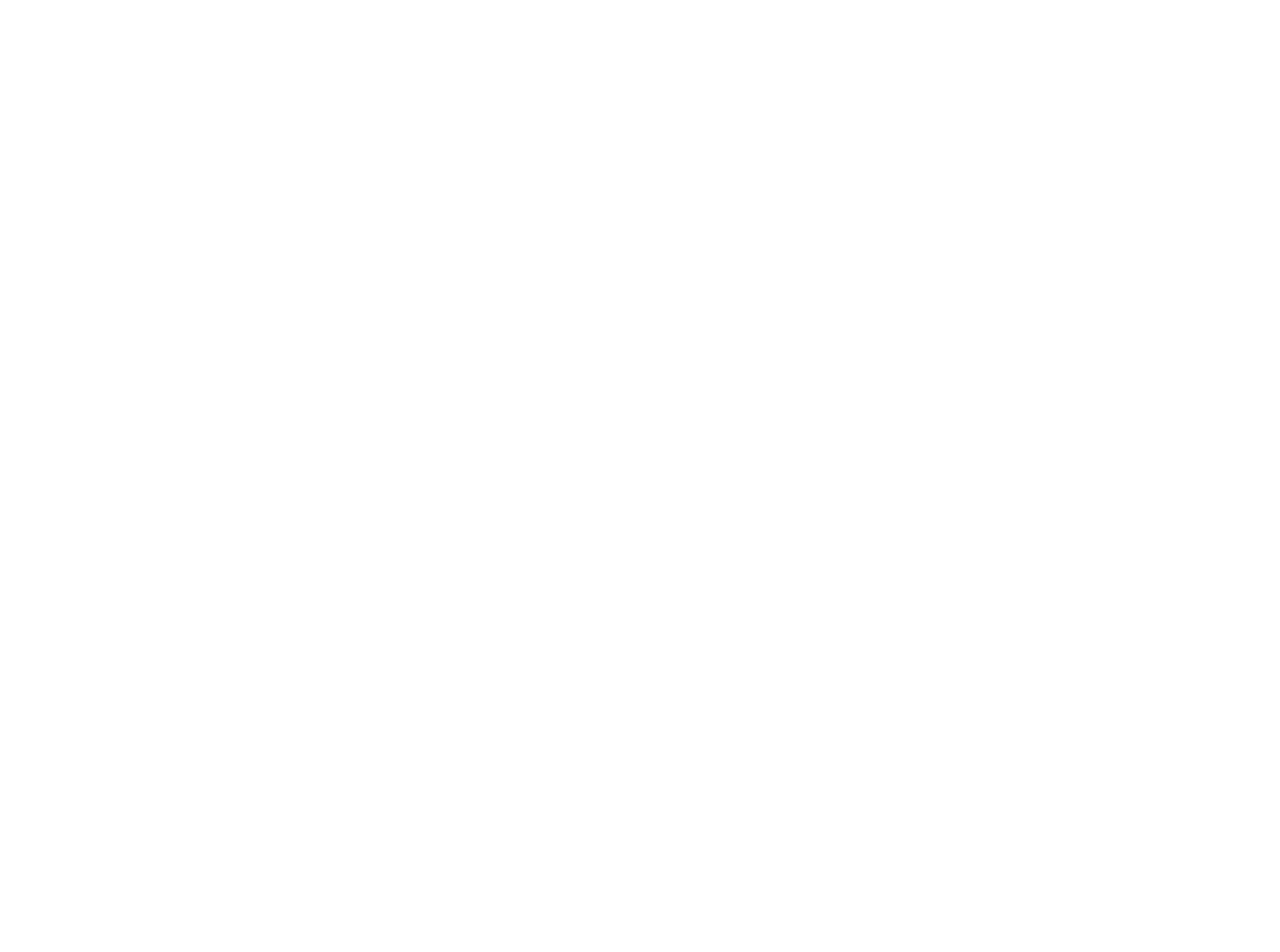
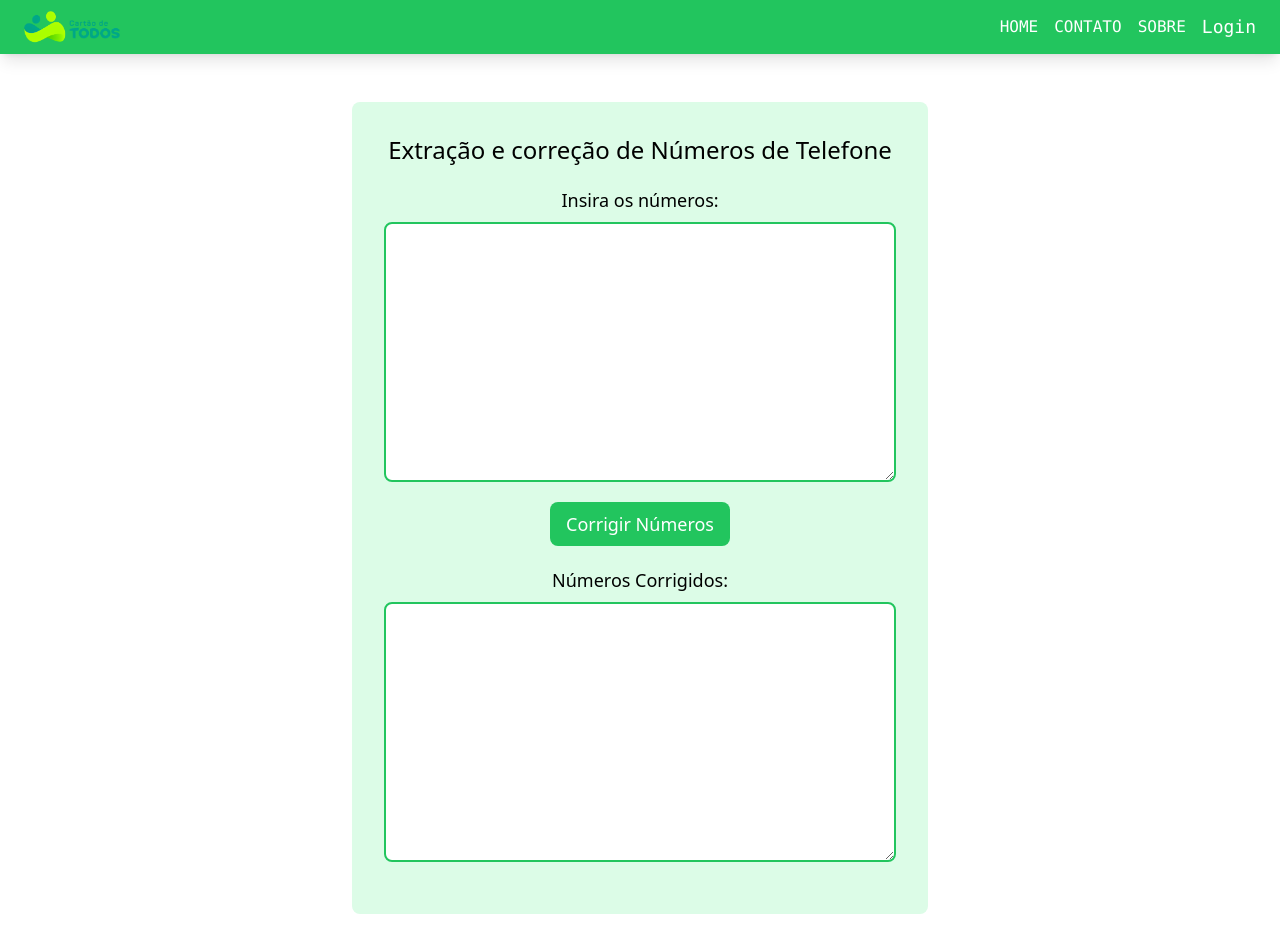
Before and after one commit to ViniciusCampeao/cdt, a React (Vite) app: page /tim in a window 1280 px wide. Before the commit this address had no page. Shown: the top 952 px of the page. Before the commit the page ends 800 px from the top, so only its background shows below. Built offline with nearby package versions, Linux system fonts and the light colour scheme; no server answers.

Commit message:
feat: New component to aux in tim app

```diff
--- a/src/App.tsx
+++ b/src/App.tsx
@@ -18,6 +18,7 @@
 import Vpn from "./components/VPN/index.tsx";
 import APK from "./components/APK/index.tsx";
 import ContactList from "./components/ContactList";
+import PhoneToTim from "./components/Extract/ToTim.tsx";
 
 init("PH7ve0_A2N2UWzCRI");
 
@@ -42,6 +43,7 @@
         <Route path="/Vpn" element={<Vpn />} />
         <Route path="/Apk" element={<APK />} />
         <Route path="/contactList" element={<ContactList />} />
+        <Route path="/tim" element={<PhoneToTim />} />
       </Routes>
     </Router>
   );
--- a/src/components/Dashboard/index.tsx
+++ b/src/components/Dashboard/index.tsx
@@ -23,6 +23,7 @@
           <DashboardButton label="VPN" path="/Vpn" />
           <DashboardButton label="Aplicativo" path="/APK" />
           <DashboardButton label="Lista de Contatos" path="/contactList" />
+          <DashboardButton label="Extrair números para TIM" path="/tim" />
         </div>
       </div>
       <Footer />
--- /dev/null
+++ b/src/components/Extract/ToTim.tsx
@@ -0,0 +1,72 @@
+import React, { useState } from "react";
+import Header from "../Header";
+import Footer from "../Footer";
+
+const PhoneExtractor: React.FC = () => {
+  const [numeros, setNumeros] = useState<string>("");
+  const [numerosCorrigidos, setNumerosCorrigidos] = useState<string>("");
+
+  const corrigirNumeros = (numeros: string[]): string => {
+    const numerosCorrigidos: string[] = numeros.map((numero) => {
+      numero = numero.trim().replace(/\D/g, ""); // Remove todos os caracteres não numéricos
+
+      if (!numero.startsWith("43")) {
+        numero = "43" + numero;
+      }
+
+      if (numero.length === 10) {
+        numero = numero.slice(0, 2) + "9" + numero.slice(2);
+      }
+
+      return numero;
+    });
+
+    return numerosCorrigidos.join("\n");
+  };
+
+  const processar = () => {
+    const listaNumeros = numeros.split(/\s+/).map((num) => num.trim());
+    const numerosCorrigidos = corrigirNumeros(listaNumeros);
+    setNumerosCorrigidos(numerosCorrigidos);
+  };
+
+  return (
+    <div>
+      <Header />
+    <div className="flex flex-col items-center bg-green-100 p-8 rounded-lg max-w-xl mx-3 md:mx-auto my-12">
+      <h1 className="font-sans md:text-2xl mb-5 text-center">
+        Extração e correção de Números de Telefone
+      </h1>
+      <label htmlFor="numeros" className="mb-2 font-sans md:text-lg">
+        Insira os números:
+      </label>
+      <textarea
+        id="numeros"
+        rows={10}
+        className="w-full p-2 font-sans text-base border-2 border-green-500 rounded-lg md:h-full h-40 mb-5"
+        value={numeros}
+        onChange={(e) => setNumeros(e.target.value)}
+      />
+      <button
+        onClick={processar}
+        className="px-4 py-2 md:text-lg bg-green-500 text-white border-none rounded-lg cursor-pointer mb-5"
+      >
+        Corrigir Números
+      </button>
+      <label htmlFor="numerosCorrigidos" className="mb-2 font-sans md:text-lg">
+        Números Corrigidos:
+      </label>
+      <textarea
+        id="numerosCorrigidos"
+        rows={10}
+        readOnly
+        className="w-full p-2 font-sans text-base border-2 border-green-500 rounded-lg md:h-full h-40 mb-5"
+        value={numerosCorrigidos}
+      />
+    </div>
+    <Footer />
+    </div>
+  );
+};
+
+export default PhoneExtractor;
```
